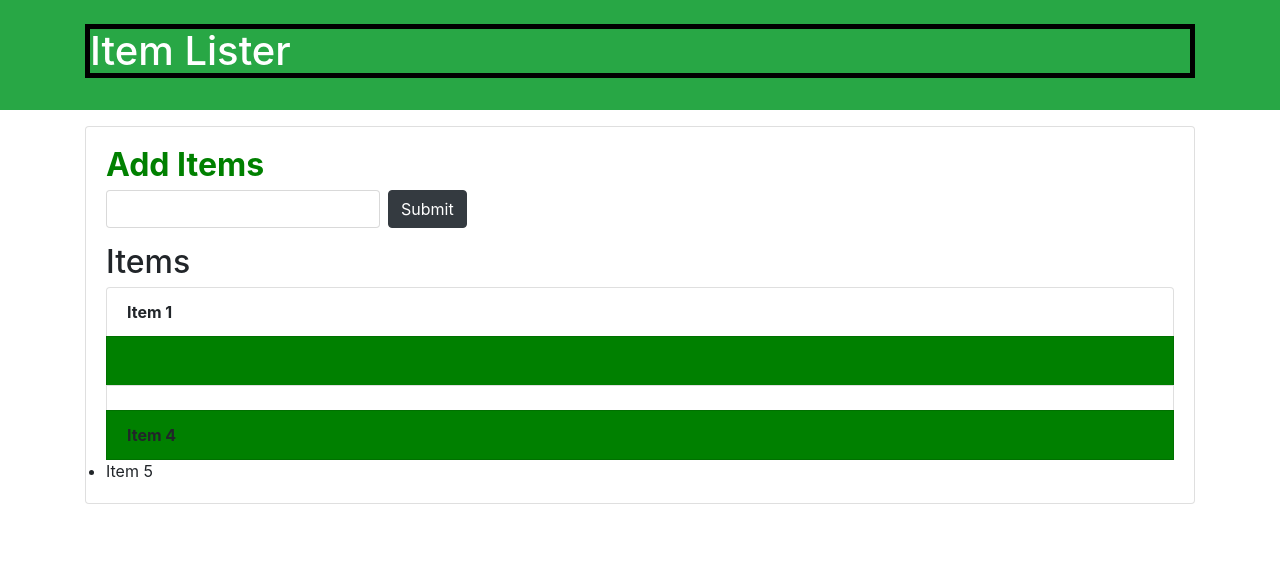
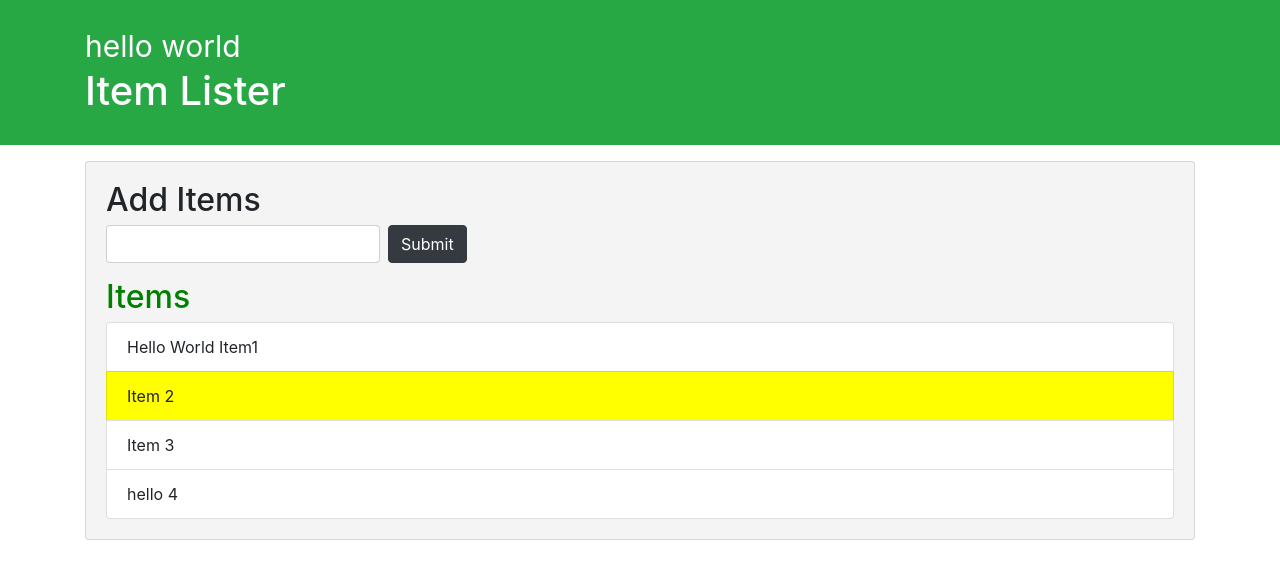
Before and after one commit to SatyasaiKaisarla97/gitdemo, a plain HTML site: page index.html in a window 1280 px wide. Drawn offline with nearby package versions, Linux system fonts and the light colour scheme.

Commit message:
initial commit

```diff
--- a/app.js
+++ b/app.js
@@ -1,24 +1,85 @@
-const k = document.getElementById("header-title");
-k.style.border = "thick solid black";
+// const k = document.getElementById("header-title");
+// k.style.border = "thick solid black";
 
-const p = document.querySelector("h2");
-p.style.fontWeight = "bold";
-p.style.color = "green";
+// const p = document.querySelector("h2");
+// p.style.fontWeight = "bold";
+// p.style.color = "green";
 
-const r = document.getElementsByClassName("list-group-item");
-// r[2].style.backgroundColor = "green";
-for(i=0;i<=3;i++){
-    r[i].style.fontWeight = "bold";
-}
+// const r = document.getElementsByClassName("list-group-item");
+// // r[2].style.backgroundColor = "green";
+// for(i=0;i<=3;i++){
+//     r[i].style.fontWeight = "bold";
+// }
 
 
-const q = document.getElementsByTagName("li");
-q[2].innerHTML = "newitem"
+// const q = document.getElementsByTagName("li");
+// q[2].innerHTML = "newitem"
 
-const a = document.querySelectorAll(".list-group-item")
-a[1].style.backgroundColor = "green";
-a[1].style.color = "green";
-a[2].textContent = "";
-for(i=1;i<=a.length;i=i+2){
-    a[i].style.backgroundColor = "green"
-}
+// const a = document.querySelectorAll(".list-group-item")
+// a[1].style.backgroundColor = "green";
+// a[1].style.color = "green";
+// a[2].textContent = "";
+// for(i=1;i<=a.length;i=i+2){
+//     a[i].style.backgroundColor = "green"
+//}
+
+var itemList = document.querySelector('#items');
+console.log(itemList.parentElement);
+itemList.parentElement.style.backgroundColor = '#f4f4f4';
+
+// console.log(itemList.childNodes);
+
+console.log(itemList.children[1]);
+itemList.children[1].style.backgroundColor = 'yellow';
+
+console.log(itemList.lasttElementChild);
+
+itemList.firstElementChild.textContent = 'Hello World Item1';
+
+itemList.lastElementChild.textContent = 'hello 4';
+
+console.log(itemList.lastChild);
+
+console.log(itemList.nextSibling);
+
+console.log(itemList.previousSibling);
+
+console.log(itemList.nextElementSibling);
+
+console.log(itemList.previousElementSibling);
+itemList.previousElementSibling.style.color = 'green';
+
+var newDiv = document.createElement('div');
+
+newDiv.className = 'hello';
+newDiv.id = 'hello1';
+
+newDiv.setAttribute('title', 'hello div');
+
+var newDivText = document.createTextNode('hello world');
+
+newDiv.appendChild(newDivText);
+
+var container = document.querySelector('header .container');
+var h1 = document.querySelector('header h1');
+
+
+console.log(newDiv);
+
+newDiv.style.fontSize = '30px';
+
+container.insertBefore(newDiv, h1)
+
+var newLi = document.createElement('li');
+
+newLi.className = 'list-group-item';
+
+var newLiText = document.createTextNode('Hello World');
+newLi.appendChild(newLiText);
+
+var uL = document.querySelector('ul .list-group')
+var Li1 = document.querySelector('li .list-group-item')
+uL.insertBefore(newLi, Li1)
+
+// var liElements = document.getElementsByTagName('li');
+console.log(newLi);
--- a/index.html
+++ b/index.html
@@ -5,7 +5,7 @@
   <meta name="viewport" content="width=device-width, initial-scale=1.0">
   <meta http-equiv="X-UA-Compatible" content="ie=edge">
   <link rel="stylesheet" href="https://maxcdn.bootstrapcdn.com/bootstrap/4.0.0-beta/css/bootstrap.min.css" integrity="sha384-/Y6pD6FV/Vv2HJnA6t+vslU6fwYXjCFtcEpHbNJ0lyAFsXTsjBbfaDjzALeQsN6M" crossorigin="anonymous">
-  <title>Item Lister</title>
+  <title class="new-title">Item Lister</title>
   <script src="app.js" defer></script>
   </head>
 <body>
@@ -27,7 +27,7 @@
       <li class="list-group-item">Item 2</li>
       <li class="list-group-item">Item 3</li>
       <li class="list-group-item">Item 4</li>
-      <li class="new">Item 5</li>
+      <!-- <li class="new">Item 5</li> -->
     </ul>
    </div>
   </div>
```
